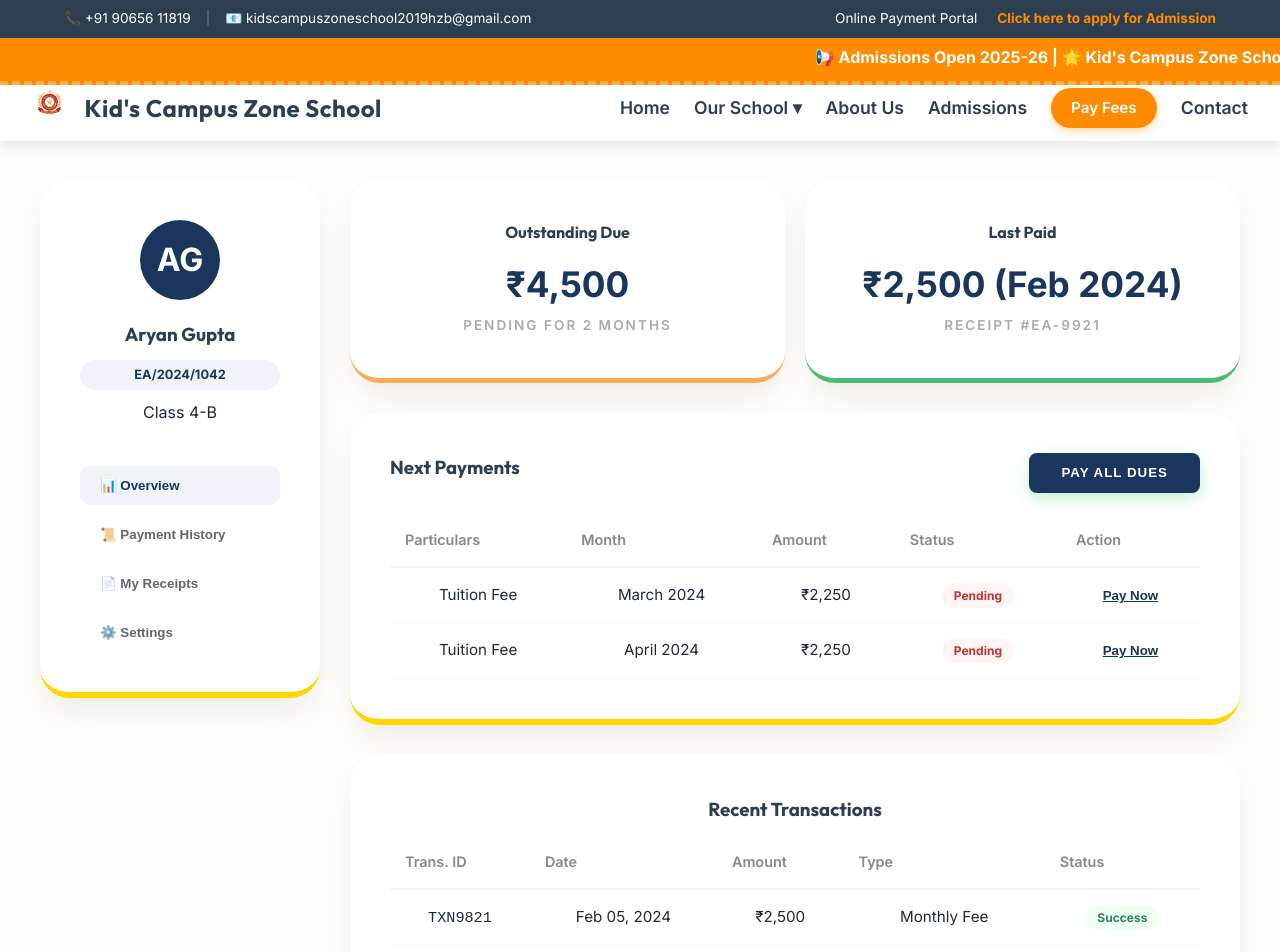
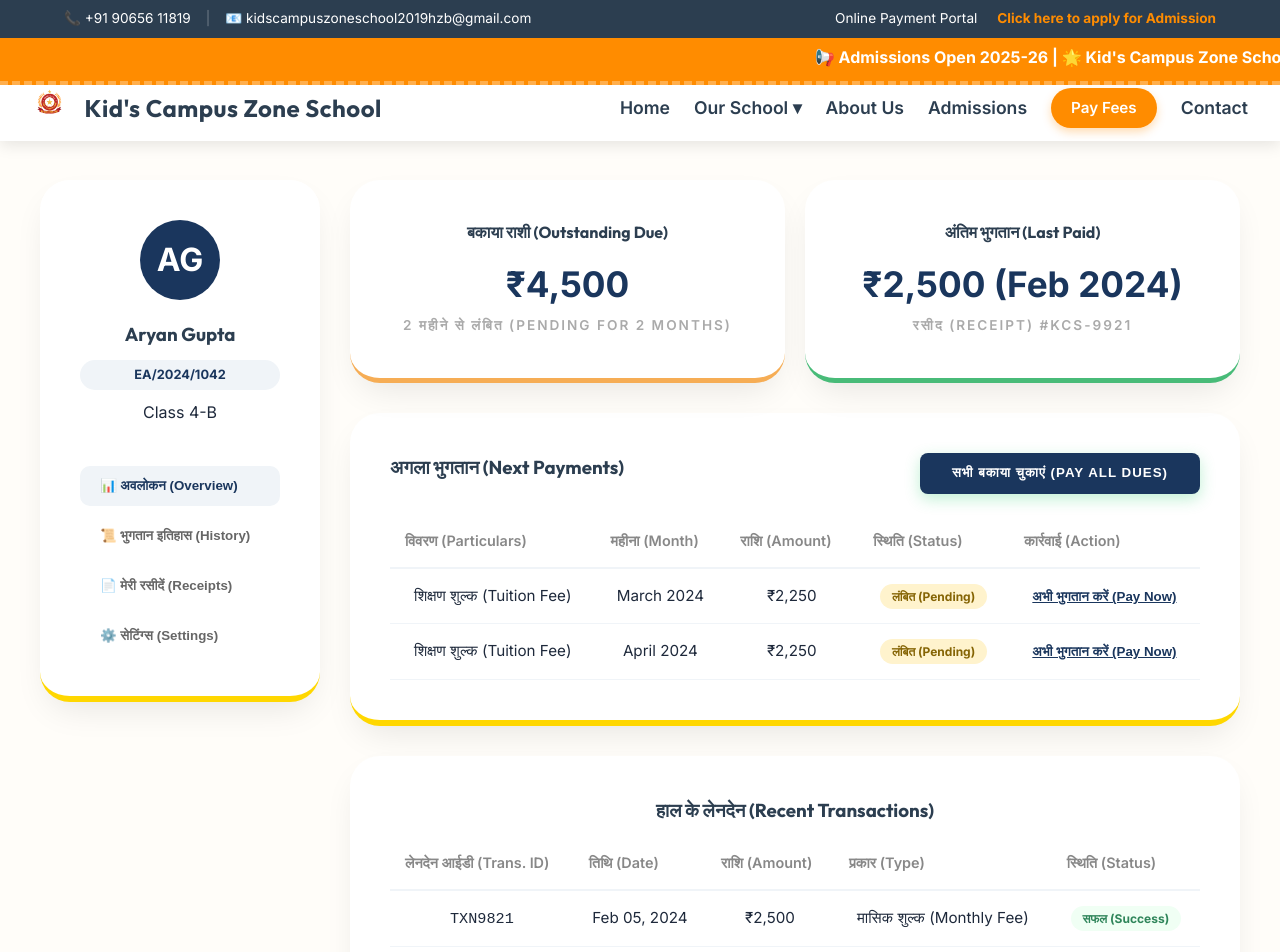
Before and after one commit to RubyGupta-tech/school-website, a React (Vite) app in the folder school-website/: page /fee-dashboard in a window 1280 px wide. Shown: the top 952 px of the page. Built offline with nearby package versions, Linux system fonts and the light colour scheme; no server answers.

Commit message:
Update Fee Dashboard and Payment Modal to be bilingual

```diff
--- a/school-website/src/pages/FeeDashboard.jsx
+++ b/school-website/src/pages/FeeDashboard.jsx
@@ -25,7 +25,7 @@
   if (loading) {
     return (
       <div className="fee-dashboard container section" style={{ marginTop: '150px', textAlign: 'center' }}>
-        <h2>Connecting to Elite Secure Server...</h2>
+        <h2>सुरक्षित सर्वर से कनेक्ट हो रहा है...<br/><span style={{fontSize:'1.2rem', color:'#666'}}>(Connecting to Secure Server...)</span></h2>
         <div className="loading-spinner"></div>
       </div>
     );
@@ -41,9 +41,9 @@
   };
 
   const transactions = [
-    { id: "TXN9821", date: "Feb 05, 2024", amount: "₹2,500", status: "Success", type: "Monthly Fee" },
-    { id: "TXN7740", date: "Jan 03, 2024", amount: "₹2,500", status: "Success", type: "Monthly Fee" },
-    { id: "TXN2210", date: "Dec 10, 2023", amount: "₹5,000", status: "Success", type: "Admission Fee" }
+    { id: "TXN9821", date: "Feb 05, 2024", amount: "₹2,500", status: "सफल (Success)", type: "मासिक शुल्क (Monthly Fee)" },
+    { id: "TXN7740", date: "Jan 03, 2024", amount: "₹2,500", status: "सफल (Success)", type: "मासिक शुल्क (Monthly Fee)" },
+    { id: "TXN2210", date: "Dec 10, 2023", amount: "₹5,000", status: "सफल (Success)", type: "प्रवेश शुल्क (Admission Fee)" }
   ];
 
   return (
@@ -58,10 +58,10 @@
             <p className="class-info">{feeData.class}</p>
           </div>
           <nav className="dashboard-nav">
-            <button className="active">📊 Overview</button>
-            <button>📜 Payment History</button>
-            <button>📄 My Receipts</button>
-            <button>⚙️ Settings</button>
+            <button className="active">📊 अवलोकन (Overview)</button>
+            <button>📜 भुगतान इतिहास (History)</button>
+            <button>📄 मेरी रसीदें (Receipts)</button>
+            <button>⚙️ सेटिंग्स (Settings)</button>
           </nav>
         </aside>
 
@@ -70,41 +70,41 @@
           {/* Stats Row */}
           <div className="stats-row">
             <div className="stat-card card warning">
-              <h3>Outstanding Due</h3>
+              <h3>बकाया राशी (Outstanding Due)</h3>
               <p className="amount">{feeData.totalDue}</p>
-              <span className="subtitle">Pending for {feeData.pendingMonths.length} months</span>
+              <span className="subtitle">{feeData.pendingMonths.length} महीने से लंबित (Pending for {feeData.pendingMonths.length} months)</span>
             </div>
             <div className="stat-card card success">
-              <h3>Last Paid</h3>
+              <h3>अंतिम भुगतान (Last Paid)</h3>
               <p className="amount">{feeData.lastPayment}</p>
-              <span className="subtitle">Receipt #EA-9921</span>
+              <span className="subtitle">रसीद (Receipt) #KCS-9921</span>
             </div>
           </div>
 
           {/* Pending Fees Table */}
           <div className="dashboard-table-container card">
             <div className="table-header">
-              <h3>Next Payments</h3>
-              <button className="btn btn-primary btn-sm" onClick={() => setShowPaymentModal(true)}>Pay All Dues</button>
+              <h3>अगला भुगतान (Next Payments)</h3>
+              <button className="btn btn-primary btn-sm" onClick={() => setShowPaymentModal(true)}>सभी बकाया चुकाएं (Pay All Dues)</button>
             </div>
             <table className="fee-table">
               <thead>
                 <tr>
-                  <th>Particulars</th>
-                  <th>Month</th>
-                  <th>Amount</th>
-                  <th>Status</th>
-                  <th>Action</th>
+                  <th>विवरण (Particulars)</th>
+                  <th>महीना (Month)</th>
+                  <th>राशि (Amount)</th>
+                  <th>स्थिति (Status)</th>
+                  <th>कार्रवाई (Action)</th>
                 </tr>
               </thead>
               <tbody>
                 {feeData.pendingMonths.map((month, index) => (
                   <tr key={index}>
-                    <td>Tuition Fee</td>
+                    <td>शिक्षण शुल्क (Tuition Fee)</td>
                     <td>{month}</td>
                     <td>₹2,250</td>
-                    <td><span className="badge pending">Pending</span></td>
-                    <td><button className="btn-text" onClick={() => setShowPaymentModal(true)}>Pay Now</button></td>
+                    <td><span className="badge pending" style={{ background: '#FFF3CD', color: '#856404' }}>लंबित (Pending)</span></td>
+                    <td><button className="btn-text" onClick={() => setShowPaymentModal(true)} style={{fontWeight:'bold'}}>अभी भुगतान करें (Pay Now)</button></td>
                   </tr>
                 ))}
               </tbody>
@@ -113,15 +113,15 @@
 
           {/* Transaction History */}
           <div className="dashboard-table-container card">
-            <h3>Recent Transactions</h3>
+            <h3>हाल के लेनदेन (Recent Transactions)</h3>
             <table className="fee-table">
               <thead>
                 <tr>
-                  <th>Trans. ID</th>
-                  <th>Date</th>
-                  <th>Amount</th>
-                  <th>Type</th>
-                  <th>Status</th>
+                  <th>लेनदेन आईडी (Trans. ID)</th>
+                  <th>तिथि (Date)</th>
+                  <th>राशि (Amount)</th>
+                  <th>प्रकार (Type)</th>
+                  <th>स्थिति (Status)</th>
                 </tr>
               </thead>
               <tbody>
@@ -146,12 +146,12 @@
           <div className="payment-card card animation-pop-in">
             <button className="close-modal" onClick={() => setShowPaymentModal(false)}>&times;</button>
             <div className="payment-header">
-              <img src="/logo.png" alt="School" className="mini-logo" />
-              <h3>Secure Checkout</h3>
-              <p>Total Payable: <b style={{ color: 'var(--primary)' }}>{feeData.totalDue}</b></p>
+              <img src="/school-logo.png" alt="Kid's Campus Zone School" className="mini-logo" />
+              <h3>सुरक्षित चेकआउट (Secure Checkout)</h3>
+              <p>कुल देय राशि (Total Payable): <b style={{ color: 'var(--primary)' }}>{feeData.totalDue}</b></p>
             </div>
             <div className="payment-methods">
-              <h4>Select Payment Method</h4>
+              <h4>भुगतान का तरीका चुनें (Select Payment Method)</h4>
               <div className="method-option"><span>UPI</span> (GPay, PhonePe, Paytm)</div>
               <div className="method-option"><span>Card</span> (Debit / Credit)</div>
               <div className="method-option"><span>Net Banking</span></div>
@@ -161,7 +161,7 @@
               <span>🛡️ PCI-DSS Compliant</span>
             </div>
             <button className="btn btn-primary full-width" onClick={() => alert("Redirecting to Razorpay...")}>
-              Pay Now Securely
+              सुरक्षित रूप से भुगतान करें (Pay Now Securely)
             </button>
           </div>
         </div>
```
